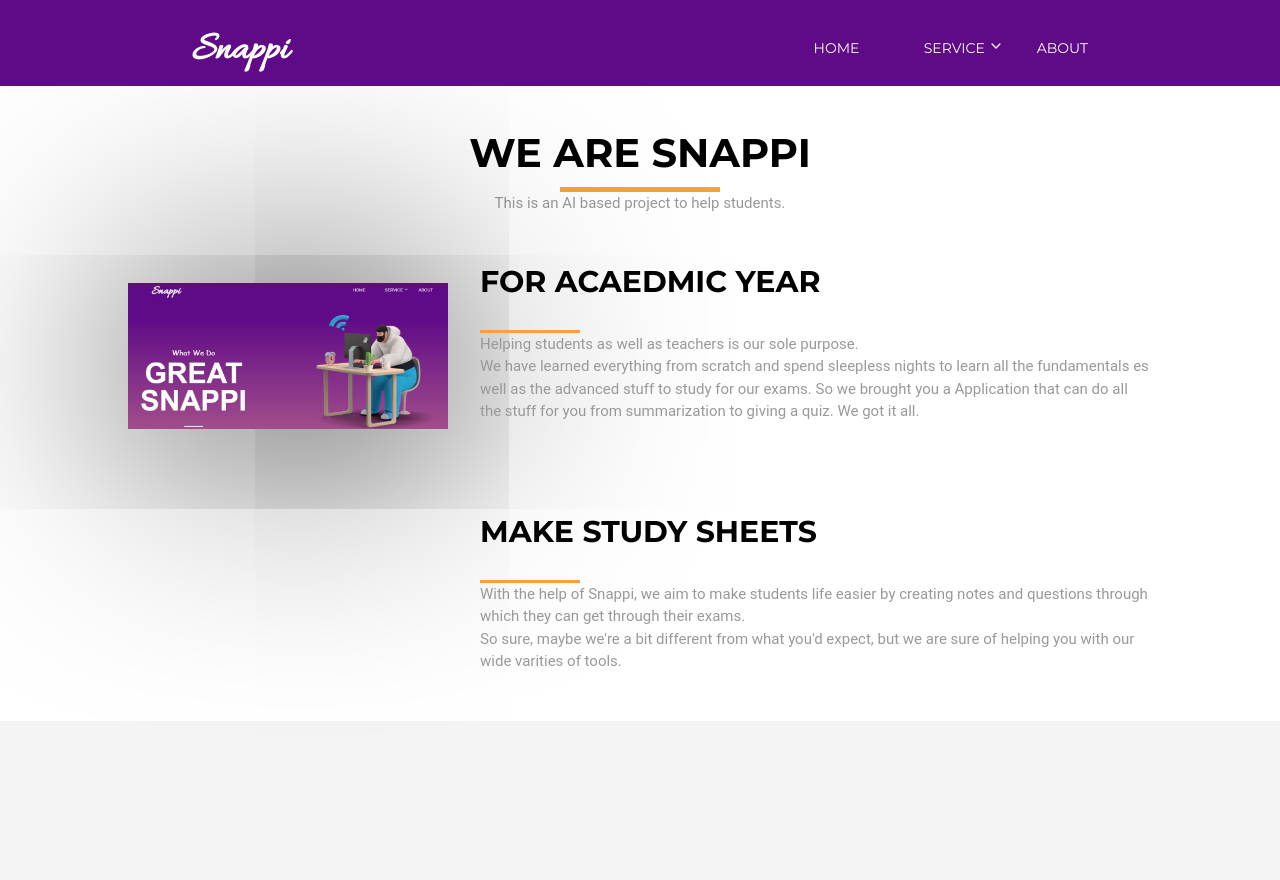
After one commit to var2112/Study-Notes-Maker-with-Flask, a Flask app: page /about in a window 1280 px wide. The commit adds this page. Run offline with Flask 2, Linux system fonts and the light colour scheme; parts of the project's set-up code (start-up, migrations or seed data) failed here and were passed over; some libraries are stand-ins or nearby versions.

Commit message:
third commit

```diff
--- a/app.py
+++ b/app.py
@@ -37,6 +37,11 @@ def index():
 @app.route('/function')
 def function():
     return render_template('function.html')
+
+
+@app.route('/about')
+def about():
+    return render_template('about.html')
 
 
 @app.route('/question')
@@ -291,6 +296,11 @@ def plag():
         })
 
 
+@app.errorhandler(404)
+def page_not_found(e):
+    return render_template('404.html'), 404
+
+
 if __name__ == "__main__":
     app.run(debug=True, port=8080, use_reloader=False)
     # app.run(host="0.0.0.0", port=5001, debug=True)
--- /dev/null
+++ b/static/css/about.css
@@ -0,0 +1,322 @@
+h1 {
+  font-weight: 700;
+  color: #fff;
+  font-size: 1.75rem;
+}
+
+h2 {
+  font-weight: 700;
+  color: #000;
+  font-size: 1.75rem;
+}
+
+.intro {
+  font-size: 1.15rem;
+  margin-bottom: 2.5em;
+}
+
+span {
+  color: #fda039;
+}
+
+.black {
+  font-weight: 700;
+  color: #000;
+}
+
+/*==== main-grid Layout ====*/
+
+.main-grid {
+  margin-top: 5rem;
+  display: grid;
+  grid-template-columns: minmax(1em, 1fr) minmax(0px, 500px) minmax(1em, 1fr);
+  grid-column-gap: 2em;
+}
+
+/* ==== Layout ====*/
+
+.header {
+  background: #000;
+}
+
+.header-content {
+  display: flex;
+  flex-direction: row;
+  grid-column: 2 / -2;
+}
+
+.logo {
+  background: #fda039;
+  color: #000;
+  font-weight: 700;
+  padding: 1em 0.5em;
+  margin-top: 0;
+  margin-bottom: 0;
+  font-size: 1.25rem;
+}
+
+.navigation {
+  position: fixed;
+  background: #000;
+  width: 100%;
+  top: 0;
+  right: 0;
+  bottom: 0;
+  left: 100%;
+  transform: translateX(0);
+  transition: transform 250ms;
+}
+
+.nav-list {
+  display: flex;
+  justify-content: space-around;
+  align-items: center;
+  flex-direction: column;
+  list-style: none;
+  margin: 0;
+  padding: 0;
+  height: 100%;
+  font-size: 3rem;
+}
+
+.nav-link {
+  text-decoration: none;
+  color: #fda039;
+}
+
+.nav-link:hover,
+.nav-link:focus,
+.close-nav:hover,
+.close-nav:focus,
+.open-nav:hover,
+.open-nav:focus {
+  color: #fff;
+  cursor: pointer;
+}
+
+.open-nav {
+  border: 0;
+  background: 0;
+  color: #fff;
+  padding: 0.5em;
+  margin-left: auto;
+  font-size: 1em;
+}
+
+.navigation-open {
+  transform: translateX(-100%);
+}
+
+.close-nav {
+  border: 0;
+  background: 0;
+  color: #fda039;
+  font-weight: 700;
+  font-size: 3rem;
+  padding: 0.5em;
+  position: absolute;
+}
+
+.current {
+  border-bottom: 1px solid #fda039;
+}
+
+main {
+  background-color: #fff;
+  color: #000;
+  grid-column: 2 /-2;
+}
+
+.head {
+  grid-column: 2 / -2;
+  text-align: center;
+  margin-top: 3em;
+  margin-bottom: 3em;
+}
+
+.page-title {
+  color: #000;
+  font-size: 2.5rem;
+  justify-self: center;
+}
+
+.main-image {
+  grid-column: 2 / -2;
+  object-fit: cover;
+  max-width: 100%;
+  display: block;
+  box-shadow: 10px 10px 250px #000;
+}
+
+.main-text {
+  grid-column: 2 / -2;
+  margin-top: 3em;
+  margin-bottom: 3em;
+}
+
+.section-title::after {
+  content: "";
+  display: block;
+  width: 100px;
+  height: 3px;
+  margin-top: 1em;
+  background: #fda039;
+  margin-left: auto;
+  margin-right: auto;
+}
+
+.sub {
+  margin-top: 3em;
+}
+
+.footer > * {
+  grid-column: 2 / -2;
+}
+
+.footer {
+  background: #ebebeb;
+  color: #000;
+}
+
+.social {
+  order: -1;
+  font-size: 1.75rem;
+  padding-top: 3em;
+  padding-bottom: 2em;
+  display: flex;
+  flex-direction: row;
+  justify-content: space-around;
+}
+
+.icon {
+  color: #000;
+}
+.icon:hover,
+.icon:focus {
+  cursor: mouse;
+  color: #fda039;
+}
+
+.footer-text {
+  display: flex;
+  flex-direction: column;
+}
+
+.end {
+  text-align: center;
+  margin-bottom: 0;
+}
+.copyright {
+  font-size: 1.1rem;
+  padding-top: 1em;
+  text-align: center;
+  font-weight: 700;
+}
+
+.footer-text,
+.copyright {
+  opacity: 0.4;
+}
+
+@media (min-width: 600px) {
+  .main-grid {
+    grid-template-columns: minmax(1em, 1fr) repeat(3, minmax(20px, 320px)) minmax(
+        1em,
+        1fr
+      );
+  }
+
+  .open-nav,
+  .close-nav {
+    display: none;
+  }
+
+  .navigation {
+    position: initial;
+  }
+
+  .nav-list {
+    flex-direction: row;
+    justify-content: flex-start;
+  }
+
+  .nav-link {
+    margin-left: 1em;
+    font-size: 1.7rem;
+  }
+
+  .logo {
+    padding: 0.5em 1em;
+    text-align: center;
+  }
+
+  .head {
+    /* grid-column: 3 / -3; */
+  }
+
+  .page-title::after {
+    content: "";
+    display: block;
+    width: 100%;
+    height: 5px;
+    background: #fda039;
+    margin-right: auto;
+    margin-left: auto;
+    margin-top: 10px;
+  }
+
+  .main-image {
+    grid-column: 2;
+    margin-top: 1.3em;
+  }
+
+  .main-text {
+    grid-column: 3 / span 2;
+    margin-top: 0;
+  }
+
+  .section-title::after {
+    margin-left: 0;
+  }
+
+  .footer {
+    padding-top: 2em;
+    padding-bottom: 2em;
+  }
+
+  .footer-text {
+    grid-column: 2 / span 2;
+  }
+
+  .social {
+    grid-column: span1;
+  }
+
+  .icon {
+    margin: 0.5em;
+  }
+
+  .footer-text {
+    width: 50vw;
+    margin-left: 0;
+    order: -1;
+  }
+
+  .end,
+  .copyright {
+    text-align: start;
+  }
+}
+
+@media (min-width: 700px) {
+  .page-title::after {
+    content: "";
+    display: block;
+    width: 160px;
+    height: 5px;
+    background: #fda039;
+    margin-right: auto;
+    margin-left: auto;
+    margin-top: 10px;
+  }
+}
--- a/static/css/landing.css
+++ b/static/css/landing.css
@@ -109,8 +109,10 @@ body a {
 .main-header .header-wrapper .main-logo {
   float: left;
   font-weight: 700;
-  font-size: 1.875em;
+  font-family: "Allura", cursive;
+  font-size: 2.5em;
 }
+
 .main-header .header-wrapper .main-menu {
   float: right;
   text-align: center;
@@ -1367,6 +1369,61 @@ h6 {
     margin: auto 0;
   }
 }
+.dropdown {
+  /* float: left;
+  overflow: hidden; */
+}
+
+/* Dropdown button */
+.dropdown .dropbtn {
+  font-size: 0.875em;
+  border: none;
+  outline: none;
+  color: white;
+
+  background-color: inherit;
+  font-family: inherit; /* Important for vertical align on mobile phones */
+  margin: 0; /* Important for vertical align on mobile phones */
+}
+
+/* Add a red background color to navbar links on hover */
+.navbar a:hover,
+.dropdown:hover .dropbtn {
+  color: #fce38a;
+  border-bottom: 0.1875em solid #fce38a;
+  transition: 0.1s;
+}
+
+/* Dropdown content (hidden by default) */
+.dropdown-content {
+  display: none;
+  position: absolute;
+  background-color: rgba(95, 10, 135);
+  min-width: 160px;
+  box-shadow: 0px 8px 16px 0px rgba(0, 0, 0, 0.2);
+  z-index: 1;
+}
+
+/* Links inside the dropdown */
+.dropdown-content a {
+  float: none;
+  color: black;
+  padding: 12px 16px;
+  text-decoration: none;
+  display: block;
+  text-align: center;
+  text-transform: none !important;
+}
+
+/* Add a grey background color to dropdown links on hover */
+/* .dropdown-content a:hover {
+  background-color: #ddd;
+} */
+
+/* Show the dropdown menu on hover */
+.dropdown:hover .dropdown-content {
+  display: block;
+}
 
 @media only screen and (max-width: 768px) {
   /* For mobile phones: */
--- /dev/null
+++ b/templates/about.html
@@ -0,0 +1,134 @@
+{% extends 'index.html' %} {% block head %}
+<link
+  rel="stylesheet"
+  type="text/css"
+  href="{{ url_for('static',filename='css/landing.css') }}"
+/>
+<!-- <link
+  rel="stylesheet"
+  type="text/css"
+  href="{{ url_for('static',filename='css/footer.css') }}"
+/> -->
+<link
+  rel="stylesheet"
+  type="text/css"
+  href="{{ url_for('static',filename='css/about.css') }}"
+/>
+<link rel="preconnect" href="https://fonts.googleapis.com" />
+<link rel="preconnect" href="https://fonts.gstatic.com" crossorigin />
+<link
+  href="https://fonts.googleapis.com/css2?family=Allura&display=swap"
+  rel="stylesheet"
+/>
+<link
+  href="https://fonts.googleapis.com/css?family=Montserrat:400,700&display=swap"
+  rel="stylesheet"
+/>
+
+<script
+  src="https://kit.fontawesome.com/8fe048c345.js"
+  crossorigin="anonymous"
+></script>
+<script src="{{url_for('static', filename='js/landing.js')}}"></script>
+{% endblock %} {% block body %}
+<header class="main-header">
+  <div class="header-wrapper">
+    <div class="main-logo">Snappi</div>
+    <nav>
+      <ul class="main-menu">
+        <li><a href="{{ url_for('index')}}">Home</a></li>
+
+        <li>
+          <div class="dropdown">
+            <button class="dropbtn">
+              SERVICE
+              <ion-icon name="chevron-down-outline"></ion-icon>
+            </button>
+            <div class="dropdown-content">
+              <a href="{{ url_for('function')}}">Summarizer</a>
+              <a href="{{ url_for('mcq')}}">MCQ Generator</a>
+              <a href="{{ url_for('para')}}">Paraphraser</a>
+              <a href="{{ url_for('question')}}">Question Generator</a>
+              <a href="{{ url_for('plagarism')}}">Plagiarism Checker</a>
+            </div>
+          </div>
+        </li>
+        <li><a href="{{ url_for('function')}}">About</a></li>
+      </ul>
+    </nav>
+  </div>
+</header>
+<main class="main-grid">
+  <div class="head">
+    <h1 class="page-title">We are Snappi</h1>
+    <p class="subtitle">This is an AI based project to help students.</p>
+  </div>
+  <img
+    class="main-image"
+    src="{{url_for('static', filename='img/about.png')}}"
+    alt="two men in a coworking space"
+  />
+
+  <div class="main-text">
+    <h2 class="section-title">For Acaedmic Year</h2>
+    <p>Helping students as well as teachers is our sole purpose.</p>
+    <p>
+      We have learned everything from scratch and spend sleepless nights to
+      learn all the fundamentals es well as the advanced stuff to study for our
+      exams. So we brought you a Application that can do all the stuff for you
+      from summarization to giving a quiz. We got it all.
+    </p>
+
+    <h2 class="section-title sub">Make Study Sheets</h2>
+    <p>
+      With the help of Snappi, we aim to make students life easier by creating
+      notes and questions through which they can get through their exams.
+    </p>
+    <p>
+      So sure, maybe we're a bit different from what you'd expect, but we are
+      sure of helping you with our wide varities of tools.
+    </p>
+  </div>
+</main>
+
+<script src="https://cdn.jsdelivr.net/npm/swiper/swiper-bundle.min.js"></script>
+<script>
+  var swiper2 = new Swiper(".swiper2", {
+    effect: "coverflow",
+    direction: "horizontal",
+    loop: true,
+    autoplay: {
+      disableOnInteraction: false,
+      pauseOnMouseEnter: true,
+    },
+    pagination: {
+      el: ".swiper-pagination1",
+      clickable: true,
+    },
+    coverflowEffect: {
+      slideShadows: false,
+      rotate: 20,
+      scale: 0.7,
+    },
+  });
+</script>
+
+<script
+  type="module"
+  src="https://unpkg.com/ionicons@5.5.2/dist/ionicons/ionicons.esm.js"
+></script>
+<script
+  nomodule
+  src="https://unpkg.com/ionicons@5.5.2/dist/ionicons/ionicons.js"
+></script>
+<script
+  src="https://code.jquery.com/jquery-3.6.1.js"
+  integrity="sha256-3zlB5s2uwoUzrXK3BT7AX3FyvojsraNFxCc2vC/7pNI="
+  crossorigin="anonymous"
+></script>
+<script
+  src="https://code.jquery.com/ui/1.13.2/jquery-ui.min.js"
+  integrity="sha256-lSjKY0/srUM9BE3dPm+c4fBo1dky2v27Gdjm2uoZaL0="
+  crossorigin="anonymous"
+></script>
+{% endblock %}
--- a/templates/paraphrase.html
+++ b/templates/paraphrase.html
@@ -60,7 +60,7 @@
       </li>
       <li class="nav-item active">
         <a class="nav-link" href="{{ url_for('para')}}"
-          ><ion-icon size="small" name="sync"></ion-icon> &nbsp; Paraphraser</a
+          ><ion-icon size="small" name="sync"></ion-icon> Paraphraser</a
         >
       </li>
       <li class="nav-item">
```
Also changed, not shown: static/css/404.css (added, +101 -0 lines), templates/404.html (added, +55 -0 lines), templates/landingPage.html (+35 -15 lines), static/img/about.png (added).
